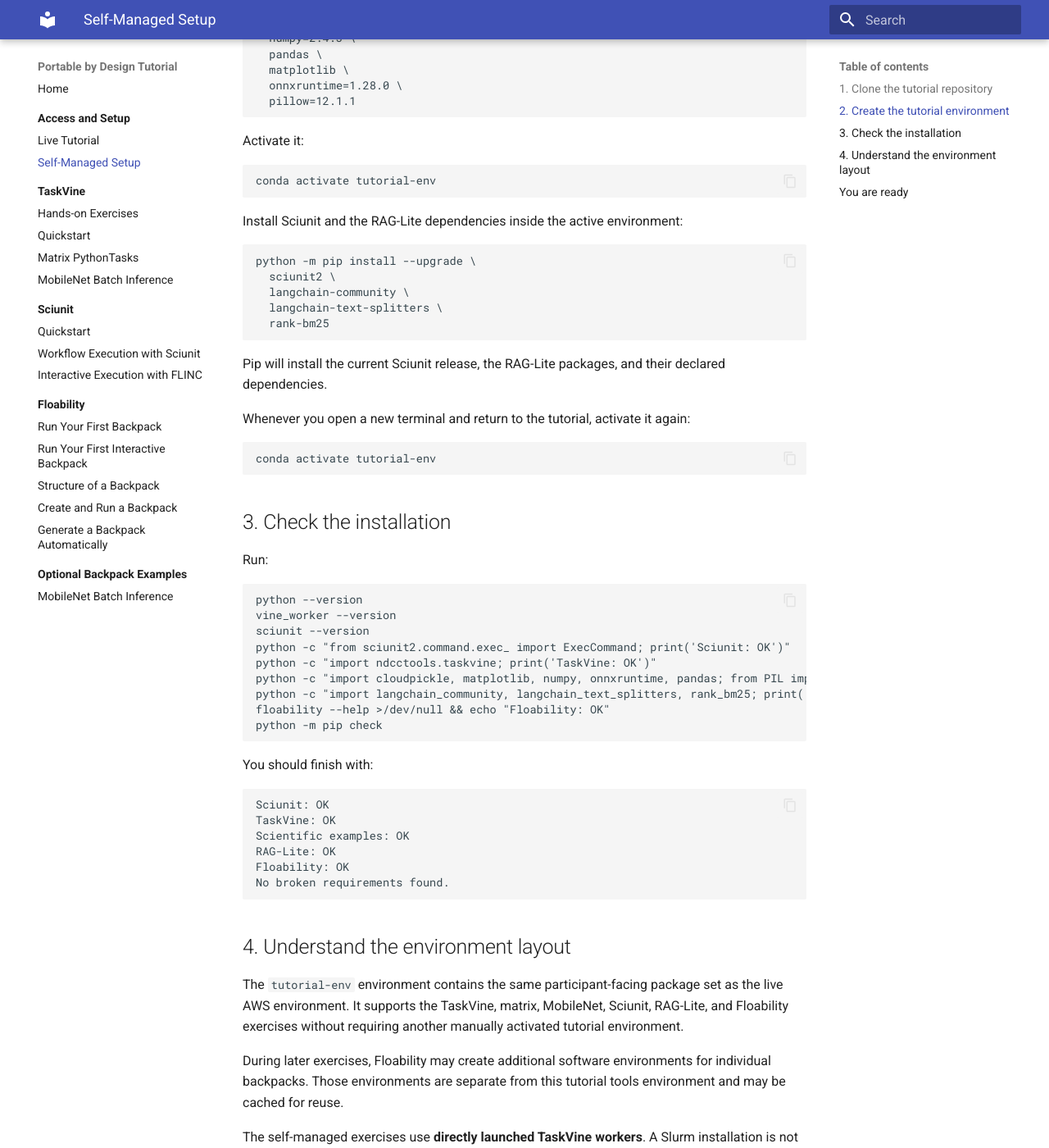
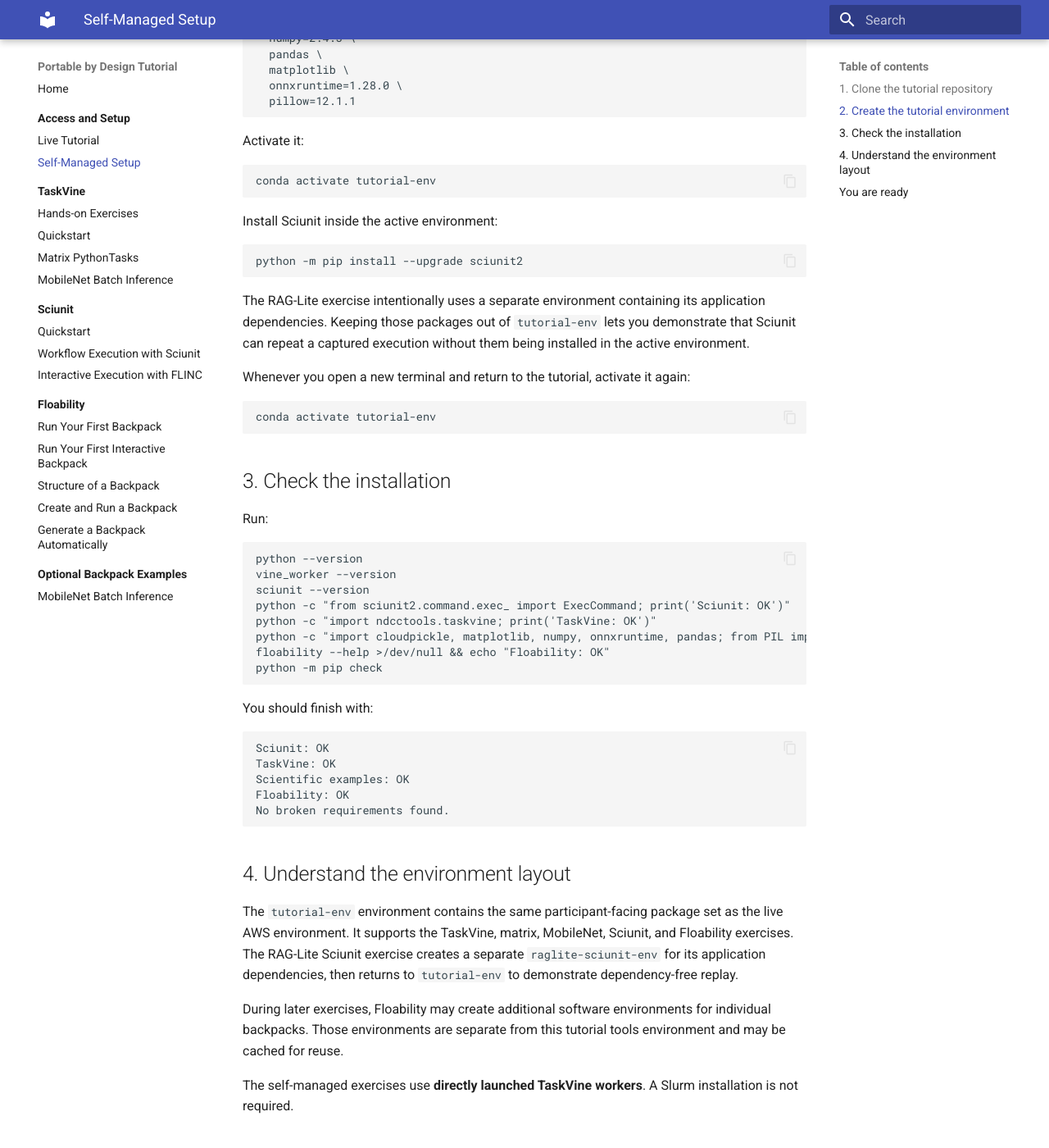
Before and after one commit to floability/tutorial-portable-by-design, an MkDocs documentation site: the page built from docs/01-access-and-setup/self-managed.md, in a window 1280 px wide and 1400 px high, scrolled down 1043 px. Shown: the whole window at 82% size. Built offline with MkDocs 1.6.1 and Material for MkDocs 9.7.7, drawn with Linux system fonts in a browser that asks for light colours.

Commit message:
Removed raglite env from tutorial-env

````diff
--- a/docs/01-access-and-setup/self-managed.md
+++ b/docs/01-access-and-setup/self-managed.md
@@ -52,17 +52,16 @@
 conda activate tutorial-env
 ```
 
-Install Sciunit and the RAG-Lite dependencies inside the active environment:
+Install Sciunit inside the active environment:
 
 ```bash
-python -m pip install --upgrade \
-  sciunit2 \
-  langchain-community \
-  langchain-text-splitters \
-  rank-bm25
+python -m pip install --upgrade sciunit2
 ```
 
-Pip will install the current Sciunit release, the RAG-Lite packages, and their declared dependencies.
+The RAG-Lite exercise intentionally uses a separate environment containing its
+application dependencies. Keeping those packages out of `tutorial-env` lets
+you demonstrate that Sciunit can repeat a captured execution without them
+being installed in the active environment.
 
 Whenever you open a new terminal and return to the tutorial, activate it again:
 
@@ -81,7 +80,6 @@
 python -c "from sciunit2.command.exec_ import ExecCommand; print('Sciunit: OK')"
 python -c "import ndcctools.taskvine; print('TaskVine: OK')"
 python -c "import cloudpickle, matplotlib, numpy, onnxruntime, pandas; from PIL import Image; print('Scientific examples: OK')"
-python -c "import langchain_community, langchain_text_splitters, rank_bm25; print('RAG-Lite: OK')"
 floability --help >/dev/null && echo "Floability: OK"
 python -m pip check
 ```
@@ -92,14 +90,17 @@
 Sciunit: OK
 TaskVine: OK
 Scientific examples: OK
-RAG-Lite: OK
 Floability: OK
 No broken requirements found.
 ```
 
 ## 4. Understand the environment layout
 
-The `tutorial-env` environment contains the same participant-facing package set as the live AWS environment. It supports the TaskVine, matrix, MobileNet, Sciunit, RAG-Lite, and Floability exercises without requiring another manually activated tutorial environment.
+The `tutorial-env` environment contains the same participant-facing package set
+as the live AWS environment. It supports the TaskVine, matrix, MobileNet,
+Sciunit, and Floability exercises. The RAG-Lite Sciunit exercise creates a
+separate `raglite-sciunit-env` for its application dependencies, then returns
+to `tutorial-env` to demonstrate dependency-free replay.
 
 During later exercises, Floability may create additional software environments for individual backpacks. Those environments are separate from this tutorial tools environment and may be cached for reuse.
 
````
Also changed, not shown: docs/01-access-and-setup/live.md (+3 -2 lines), docs/02-taskvine/matrix.md (+9 -0 lines).
